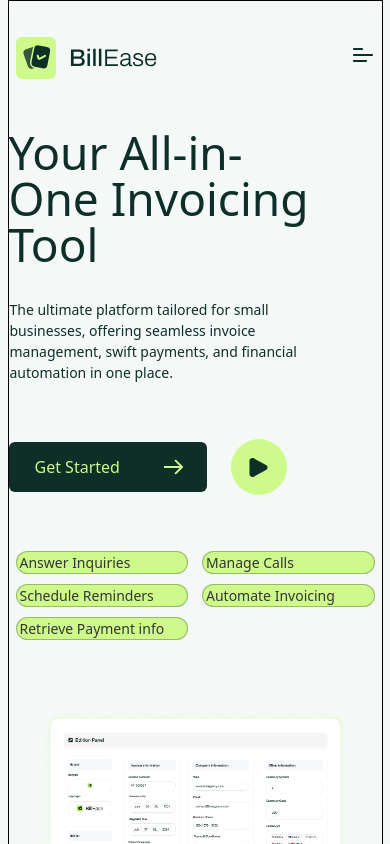
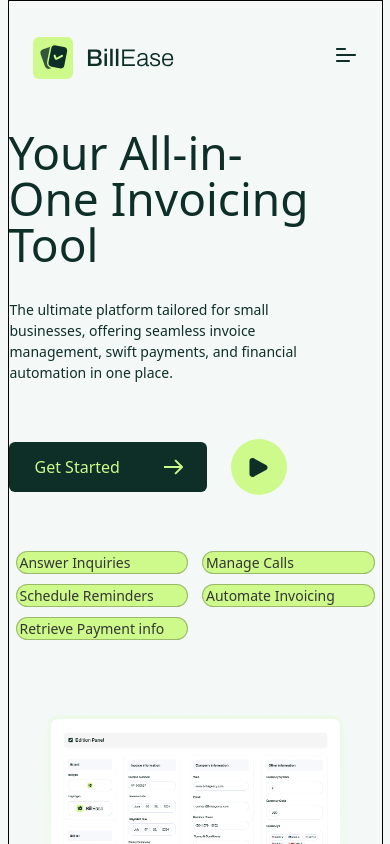
Before and after one commit to christianokuru/BillEase-Saas-landing-page, a Nuxt app: page / in a window 390 px wide. Shown: the top 844 px of the page. Built offline with nearby package versions, Linux system fonts and the light colour scheme.

Commit message:
more padding to the nav on mobile

```diff
--- a/components/custom/NavbarComponent.vue
+++ b/components/custom/NavbarComponent.vue
@@ -7,7 +7,7 @@
 </script>
 
 <template>
-  <div class="mb-[122px] max-sm:mb-[50px]  px-[118px] max-sm:px-[7px]">
+  <div class="mb-[122px] max-sm:mb-[50px]  px-[118px] max-sm:px-[24px]">
     <div class="max-sm:pt-[36px] flex items-center justify-between pt-[40px] mb-[10px]">
       <!-- Logo -->
       <logo-component />
```
